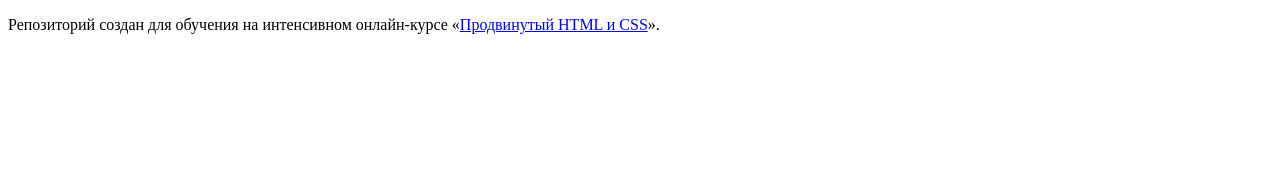
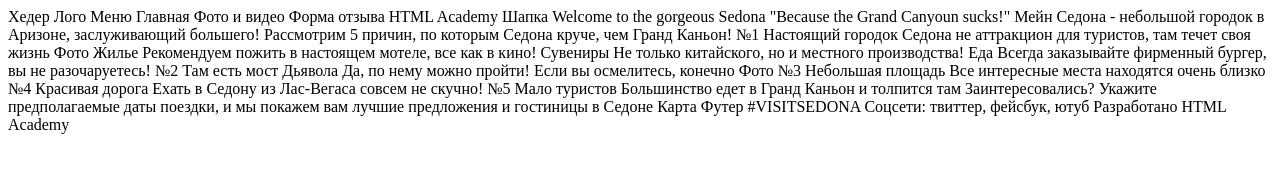
Before and after one commit to chivetta/507067-sedona, a website: page index.html in a window 1280 px wide. Drawn offline with Linux system fonts and the light colour scheme.

Commit message:
Сделала рыбу главной страницы

```diff
--- a/index.html
+++ b/index.html
@@ -2,11 +2,48 @@
 <html lang="ru">
   <head>
     <meta charset="utf-8">
-    <title>HTML Academy: Седона</title>
+    <title>SEDONA</title>
   </head>
   <body>
-
-    <p>Репозиторий создан для обучения на интенсивном онлайн‑курсе «<a href="https://htmlacademy.ru/intensive/adaptive">Продвинутый HTML и CSS</a>».</p>
-
+    Хедер
+      Лого
+      Меню
+        Главная
+        Фото и видео
+        Форма отзыва
+        HTML Academy
+      Шапка
+        Welcome
+        to the gorgeous
+        Sedona
+        "Because the Grand Canyoun sucks!"
+    Мейн
+      Седона - небольшой городок в Аризоне, заслуживающий большего!
+      Рассмотрим 5 причин, по которым Седона круче, чем Гранд Каньон!
+        №1 Настоящий городок
+          Седона не аттракцион для туристов, там течет своя жизнь
+          Фото
+            Жилье
+            Рекомендуем пожить в настоящем мотеле, все как в кино!
+            Сувениры
+            Не только китайского, но и местного производства!
+            Еда
+            Всегда заказывайте фирменный бургер, вы не разочаруетесь!
+        №2 Там есть мост Дьявола
+          Да, по нему можно пройти! Если вы осмелитесь, конечно
+          Фото
+        №3 Небольшая площадь
+          Все интересные места находятся очень близко
+        №4 Красивая дорога
+          Ехать в Седону из Лас-Вегаса совсем не скучно!
+        №5 Мало туристов
+          Большинство едет в Гранд Каньон и толпится там
+      Заинтересовались?
+        Укажите предполагаемые даты поездки, и мы покажем вам лучшие предложения и гостиницы в Седоне
+      Карта
+    Футер
+      #VISITSEDONA
+      Соцсети: твиттер, фейсбук, ютуб
+      Разработано HTML Academy
   </body>
 </html>
```
